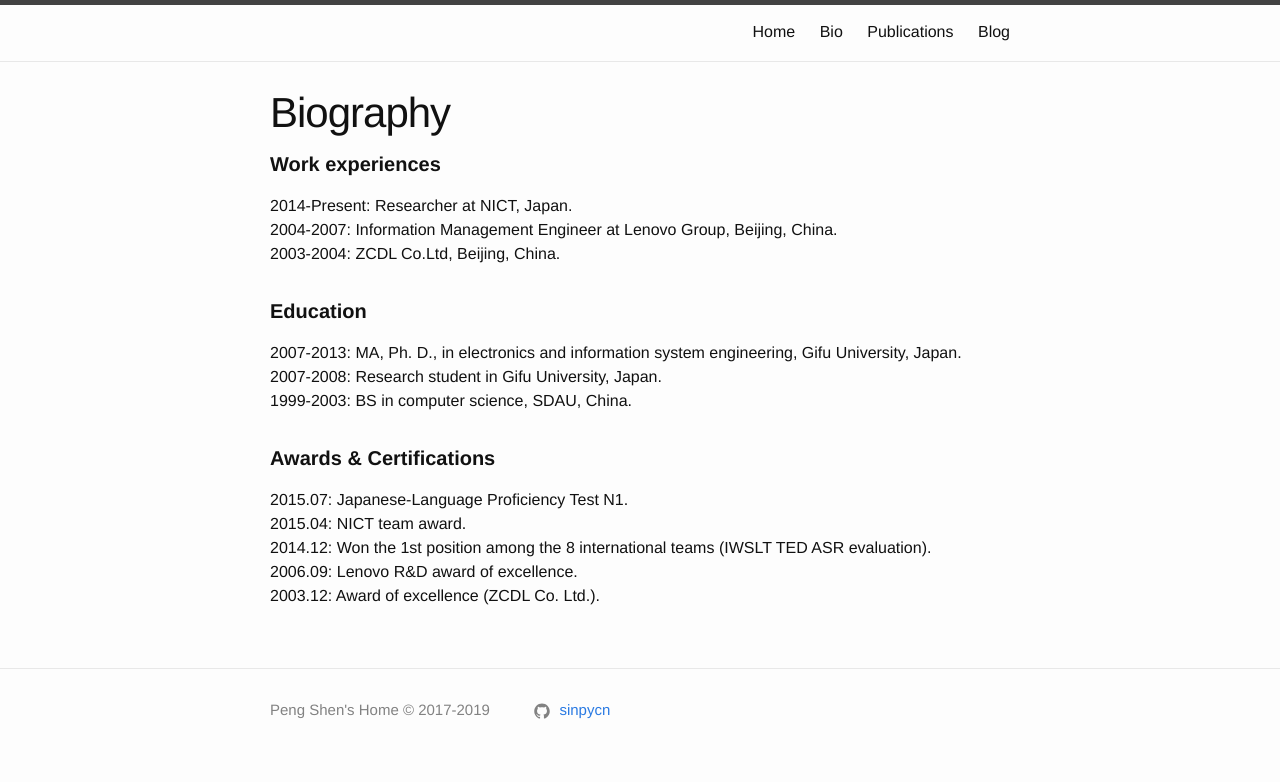
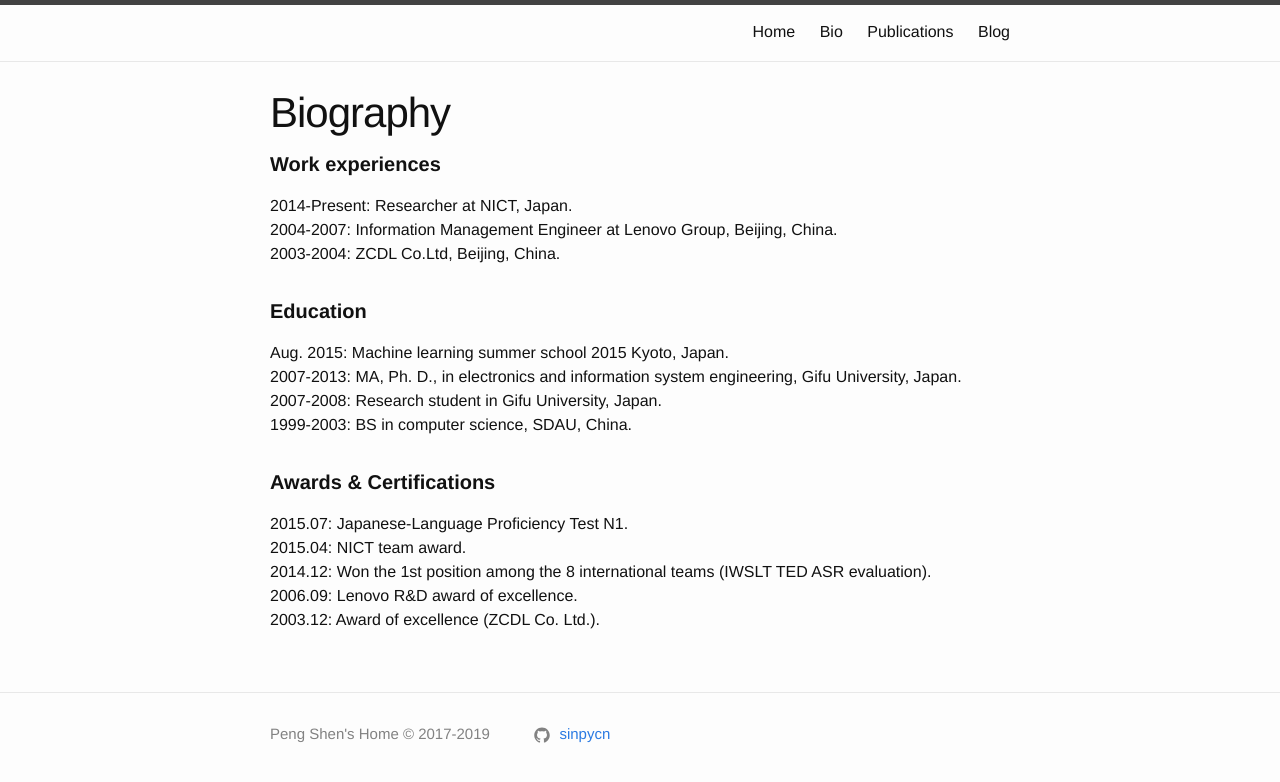
Before and after one commit to sinpycn/sinpycn.github.io, a Jekyll site: the page built from bio.md, in a window 1280 px wide. Shown: the top 782 px of the page. Built offline with Jekyll 4.4.1, drawn with Linux system fonts in a browser that asks for light colours.

Commit message:
Update bio.md

```diff
--- a/bio.md
+++ b/bio.md
@@ -18,6 +18,7 @@ permalink: /bio/
   <h1 class="page-heading"><b>Education</b></h1>
   <ul class="post-list">
     <li>
+   Aug. 2015: Machine learning summer school 2015 Kyoto, Japan. <br>
    2007-2013: MA, Ph. D., in electronics and information system engineering, Gifu University, Japan. <br>
    2007-2008: Research student in Gifu University, Japan. <br>
    1999-2003: BS in computer science, SDAU, China. <br>
```
